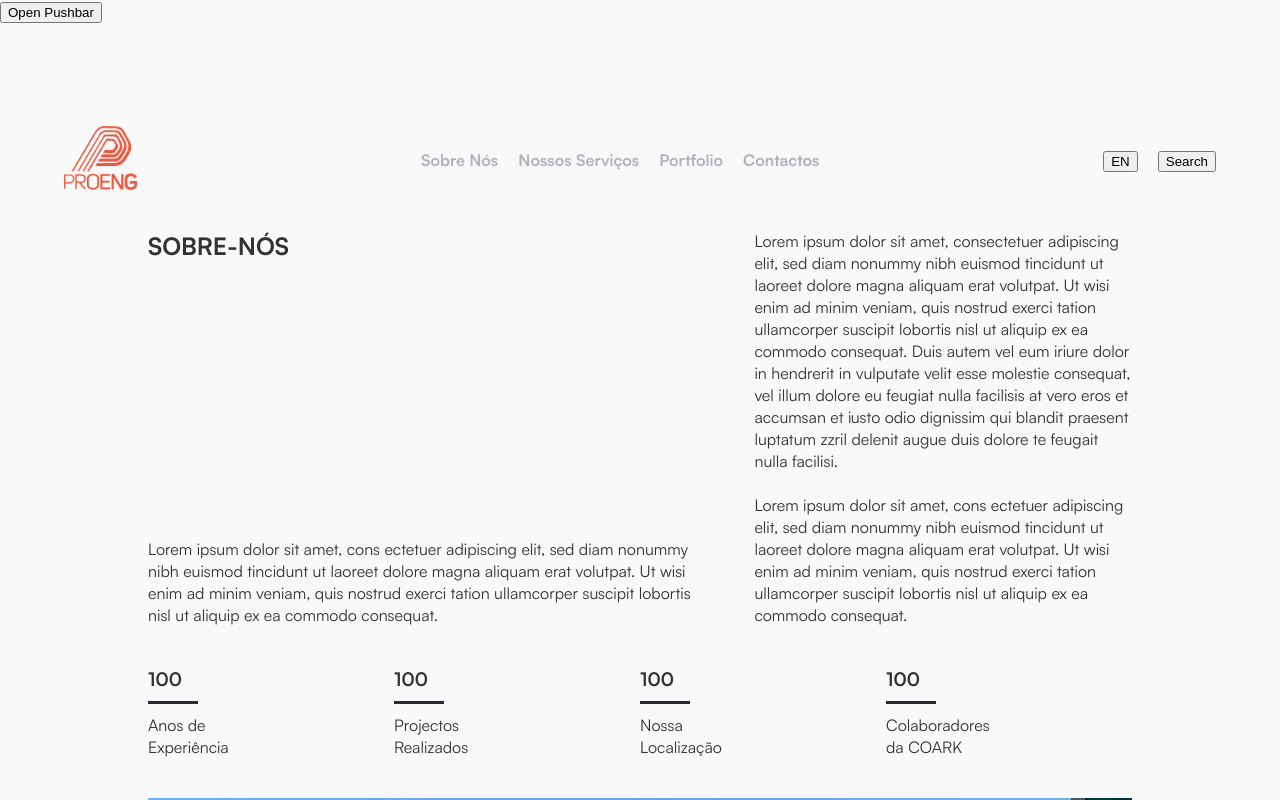
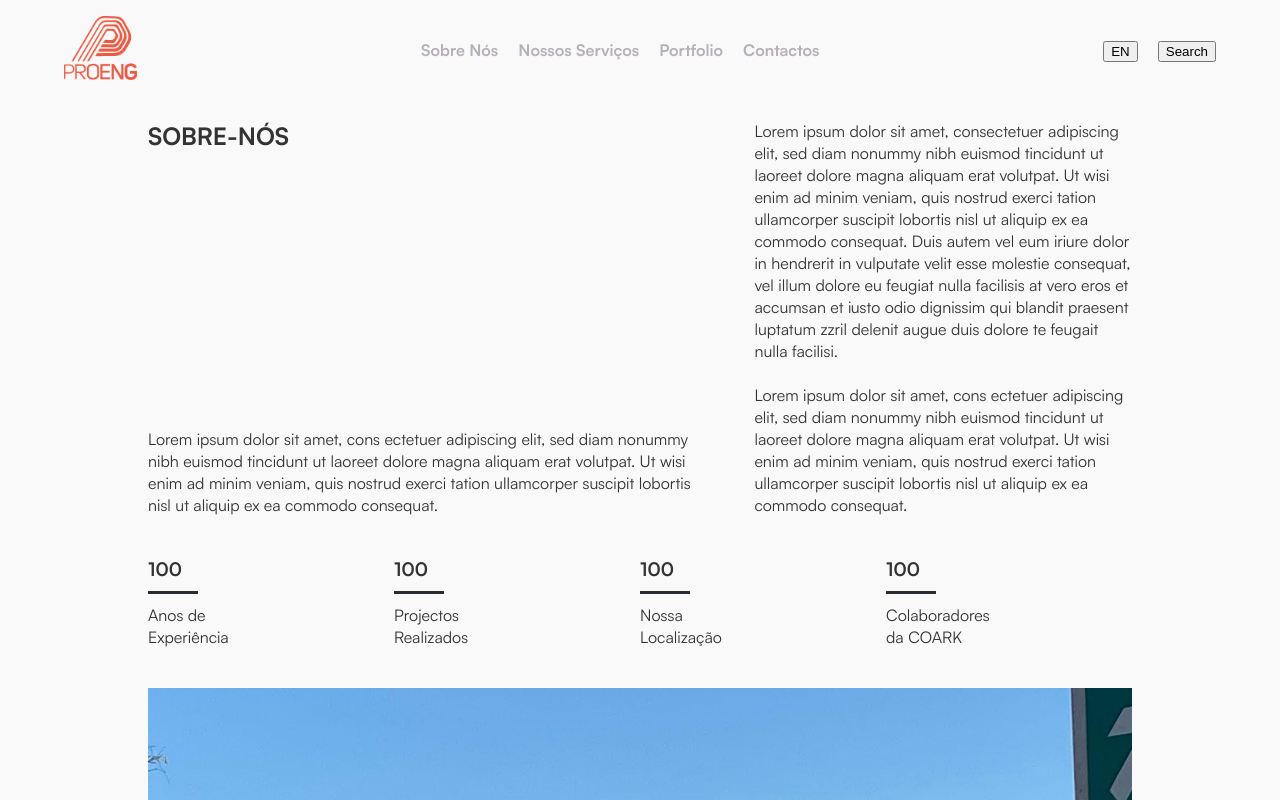
Before and after one commit to momadejunior/proeng, a React (Create React App) app: page / in a window 1280 px wide. Shown: the top 800 px of the page. Built offline with nearby package versions, Linux system fonts and the light colour scheme.

Commit message:
Update navbar.js

```diff
--- a/src/components/navbar.js
+++ b/src/components/navbar.js
@@ -13,7 +13,7 @@ export default function Navbar() {
     return (
 
         <Router>
-            <Pushbar />
+           {/* <Pushbar />*/}
             <nav className="navbar">
                 <div className="navbar-logo">
                     <Link to="/"><img src="logo.png" alt="Logo" className="logo" /></Link>
```
